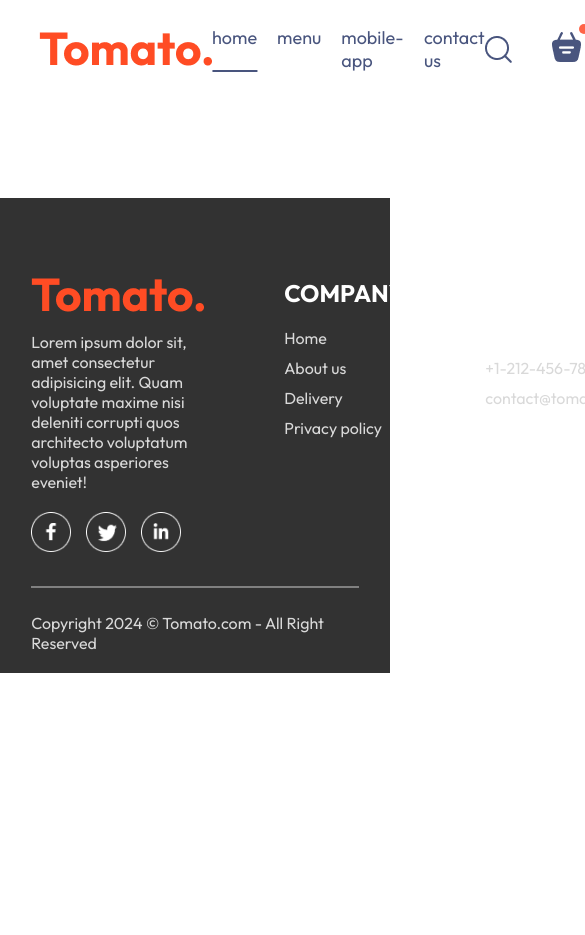
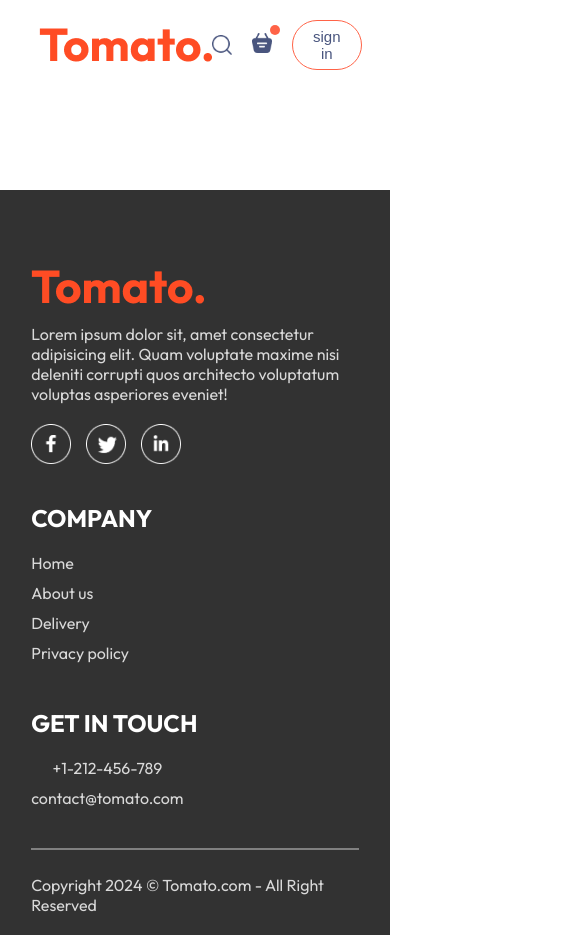
Before and after one commit to daoxuanphuong1208/food-del, a React (Vite) app: page /order in a window 390 px wide. Shown: the top 935 px of the page, 585 px wide, since content can reach past the window. Before the commit the page ends 844 px from the top, so only its background shows below. Built offline with nearby package versions, Linux system fonts and the light colour scheme; the HTML template or start-up script is replaced by a standard one.

Commit message:
code app download and code responsive

```diff
--- /dev/null
+++ b/src/components/AppDownload/AppDownload.css
@@ -0,0 +1,24 @@
+.app-download {
+  margin: auto auto;
+  margin-top: 100px;
+  font-size: max(3vw, 20px);
+  text-align: center;
+  font-weight: 500;
+}
+.app-download-platforms {
+  display: flex;
+  justify-content: center;
+  gap: max(2vw, 10px);
+  margin-top: 40px;
+}
+
+.app-download-platforms img {
+  width: max(30vw, 120px);
+  max-width: 180px;
+  transition: 0.5s;
+  cursor: pointer;
+}
+
+.app-download-platforms img:hover {
+  transform: scale(1.05);
+}
--- /dev/null
+++ b/src/components/AppDownload/AppDownload.jsx
@@ -0,0 +1,18 @@
+import "./AppDownload.css";
+import { assets } from "../../assets/assets";
+
+function AppDownload() {
+  return (
+    <div className="app-download" id="app-download">
+      <p>
+        For Better Experience Download <br /> Tomato App
+      </p>
+      <div className="app-download-platforms">
+        <img src={assets.play_store} alt="" />
+        <img src={assets.app_store} alt="" />
+      </div>
+    </div>
+  );
+}
+
+export default AppDownload;
--- a/src/components/ExploreMenu/ExploreMenu.css
+++ b/src/components/ExploreMenu/ExploreMenu.css
@@ -54,3 +54,10 @@
   border: 4px solid tomato;
   padding: 2px;
 }
+
+@media (max-width: 1050px) {
+  .explore-menu-text {
+    max-width: 100%;
+    font-size: 14px;
+  }
+}
--- a/src/components/Footer/Footer.css
+++ b/src/components/Footer/Footer.css
@@ -52,3 +52,15 @@
   border: none;
   background-color: gray;
 }
+
+@media (max-width: 750px) {
+  .footer-content {
+    display: flex;
+    flex-direction: column;
+    gap: 35px;
+  }
+
+  .footer-content-right {
+    text-align: center;
+  }
+}
--- a/src/components/Header/Header.css
+++ b/src/components/Header/Header.css
@@ -38,3 +38,23 @@
   font-size: max(1vw, 13px);
   border-radius: 50px;
 }
+
+@media (max-width: 1050px) {
+  .header-contents {
+    max-width: 45%;
+  }
+}
+
+@media (max-width: 750px) {
+  .header-contents {
+    max-width: 65%;
+  }
+
+  .header-contents p {
+    display: none;
+  }
+
+  .header-contents button {
+    padding: 2vw 4vw;
+  }
+}
--- a/src/components/Header/Header.jsx
+++ b/src/components/Header/Header.jsx
@@ -11,7 +11,9 @@
           mission is to satisfy your cravings and elevate your dining
           experience, one delicious meal at a time.
         </p>
-        <button>View menu</button>
+        <button>
+          <a href="#explore-menu">View menu</a>
+        </button>
       </div>
     </div>
   );
--- a/src/components/Navbar/Navbar.css
+++ b/src/components/Navbar/Navbar.css
@@ -81,3 +81,56 @@
     width: 100%;
   }
 }
+
+@media (max-width: 1050px) {
+  .navbar .logo {
+    width: 140px;
+  }
+
+  .navbar .menu {
+    gap: 20px;
+    font-size: 17px;
+  }
+
+  .navbar-right {
+    gap: 30px;
+  }
+
+  .navbar-right img {
+    width: 22px;
+  }
+
+  .navbar-right button {
+    padding: 8px 25px;
+  }
+}
+
+@media (max-width: 900px) {
+  .navbar .logo {
+    width: 120px;
+  }
+
+  .navbar .menu {
+    gap: 15px;
+    font-size: 16px;
+  }
+
+  .navbar-right {
+    gap: 20px;
+  }
+
+  .navbar-right img {
+    width: 20px;
+  }
+
+  .navbar-right button {
+    padding: 7px 20px;
+    font-size: 15px;
+  }
+}
+
+@media (max-width: 750px) {
+  .navbar-menu {
+    display: none;
+  }
+}
--- a/src/components/Navbar/Navbar.jsx
+++ b/src/components/Navbar/Navbar.jsx
@@ -1,5 +1,6 @@
 // eslint-disable-next-line no-unused-vars
 import React, { useState } from "react";
+import { Link } from "react-router-dom";
 import "./Navbar.css";
 import { assets } from "../../assets/assets";
 function Navbar() {
@@ -9,30 +10,34 @@
     <div className="navbar">
       <img src={assets.logo} alt="logo" />
       <ul className="navbar-menu">
-        <li
+        <Link
+          to="/"
           onClick={() => setMenu("home")}
           className={menu === "home" ? "active" : ""}
         >
           home
-        </li>
-        <li
+        </Link>
+        <a
+          href="#explore-menu"
           onClick={() => setMenu("menu")}
           className={menu === "menu" ? "active" : ""}
         >
           menu
-        </li>
-        <li
+        </a>
+        <a
+          href="#app-download"
           onClick={() => setMenu("mobile-app")}
           className={menu === "mobile-app" ? "active" : ""}
         >
           mobile-app
-        </li>
-        <li
+        </a>
+        <a
+          href="#footer"
           onClick={() => setMenu("contact us")}
           className={menu === "contact us" ? "active" : ""}
         >
           contact us
-        </li>
+        </a>
       </ul>
       <div className="navbar-right">
         <img src={assets.search_icon} alt="" />
--- a/src/index.css
+++ b/src/index.css
@@ -6,6 +6,7 @@
 }
 
 html {
+  scroll-behavior: smooth;
 }
 
 body {
--- a/src/pages/Home/Home.jsx
+++ b/src/pages/Home/Home.jsx
@@ -3,6 +3,7 @@
 import Header from "../../components/Header/Header";
 import "./Home.css";
 import FoodDisplay from "../../components/FoodDisplay/FoodDisplay";
+import AppDownload from "../../components/AppDownload/AppDownload";
 
 function Home() {
   const [category, setCategory] = useState("All");
@@ -12,6 +13,7 @@
       <Header />
       <ExploreMenu category={category} setCategory={setCategory} />
       <FoodDisplay category={category} />
+      <AppDownload />
     </div>
   );
 }
```
